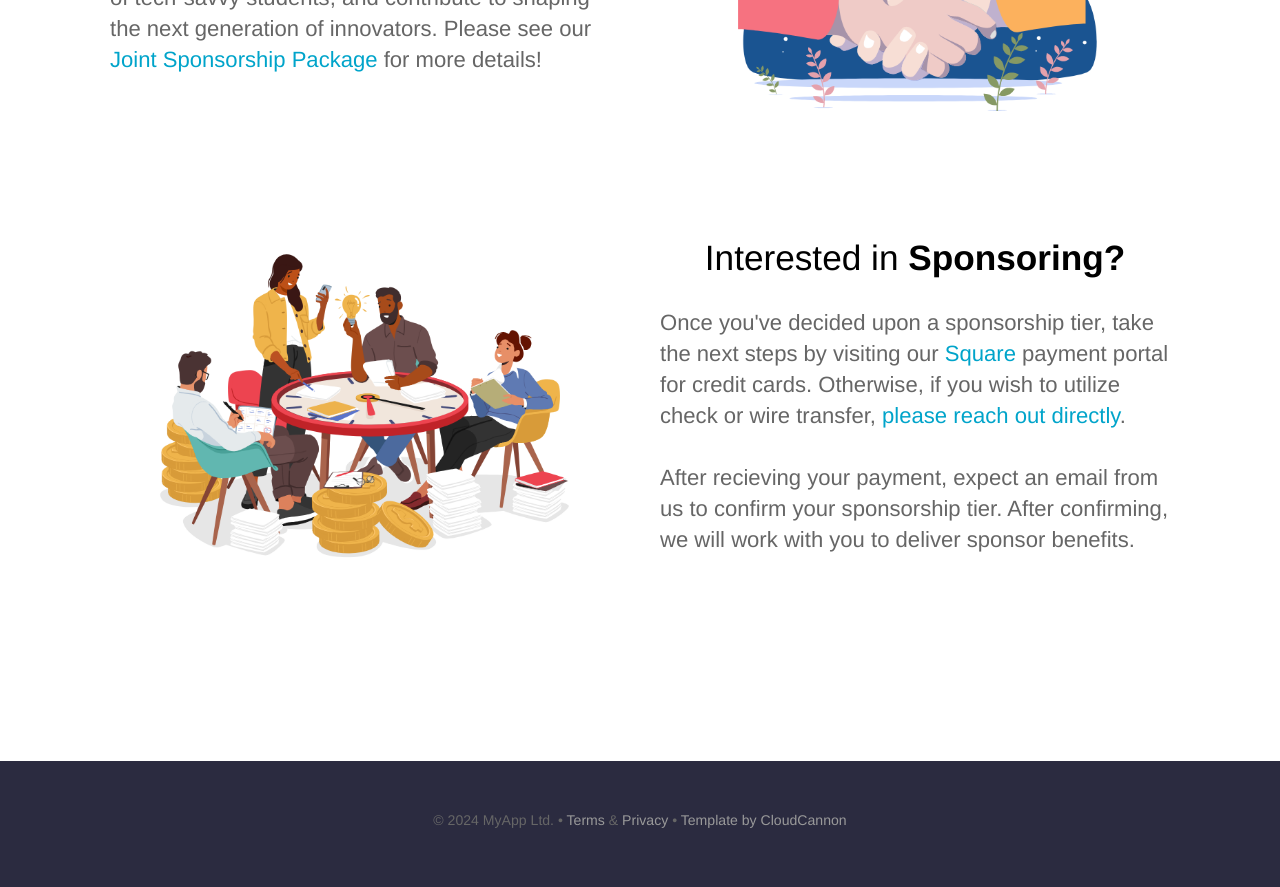
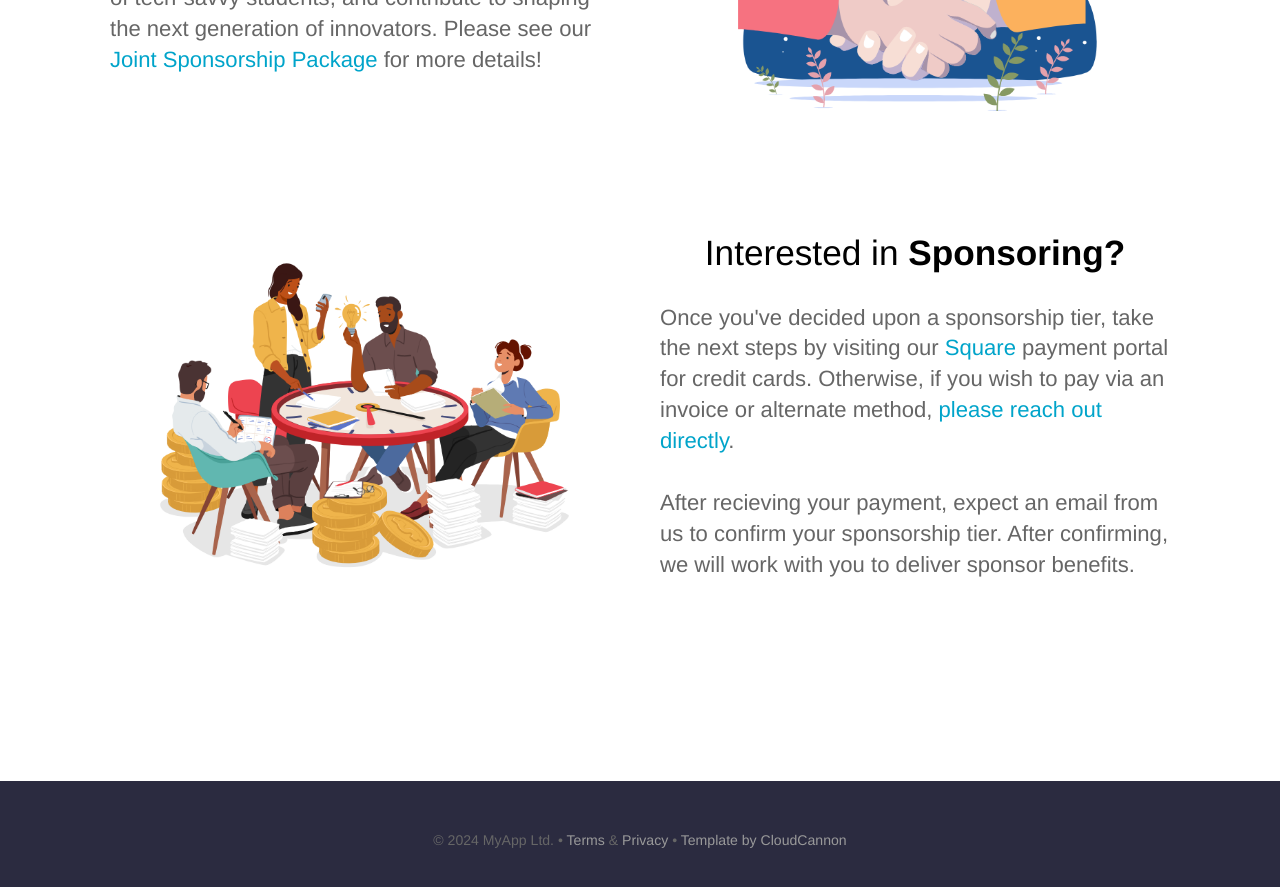
Before and after one commit to svpatro/Hackathon, a Jekyll site: the page built from sponsors.html, in a window 1280 px wide and 900 px high, scrolled down 623 px. Shown: the top 887 px of the window. Built offline with Jekyll 4.4.1, drawn with Linux system fonts in a browser that asks for light colours.

Commit message:
Adjusted wording

```diff
--- a/sponsors.html
+++ b/sponsors.html
@@ -27,7 +27,7 @@ description: We Are Currently Seeking Sponsors!
 				<p>
 					Once you've decided upon a sponsorship tier, take the next steps by visiting our
 					<a href="https://square.link/u/Mrm5Tksj" target="_blank"> Square</a> payment portal
-					for credit cards. Otherwise, if you wish to utilize check or wire transfer,
+					for credit cards. Otherwise, if you wish to pay via an invoice or alternate method,
 					<a href="mailto: isaca@uww.edu" target="_blank"> please reach out directly</a>.
 					<br><br>After recieving your payment, expect an email from us to confirm your sponsorship
 					tier. After confirming, we will work with you to deliver sponsor benefits.
```
Also changed, not shown: 16 other files.
